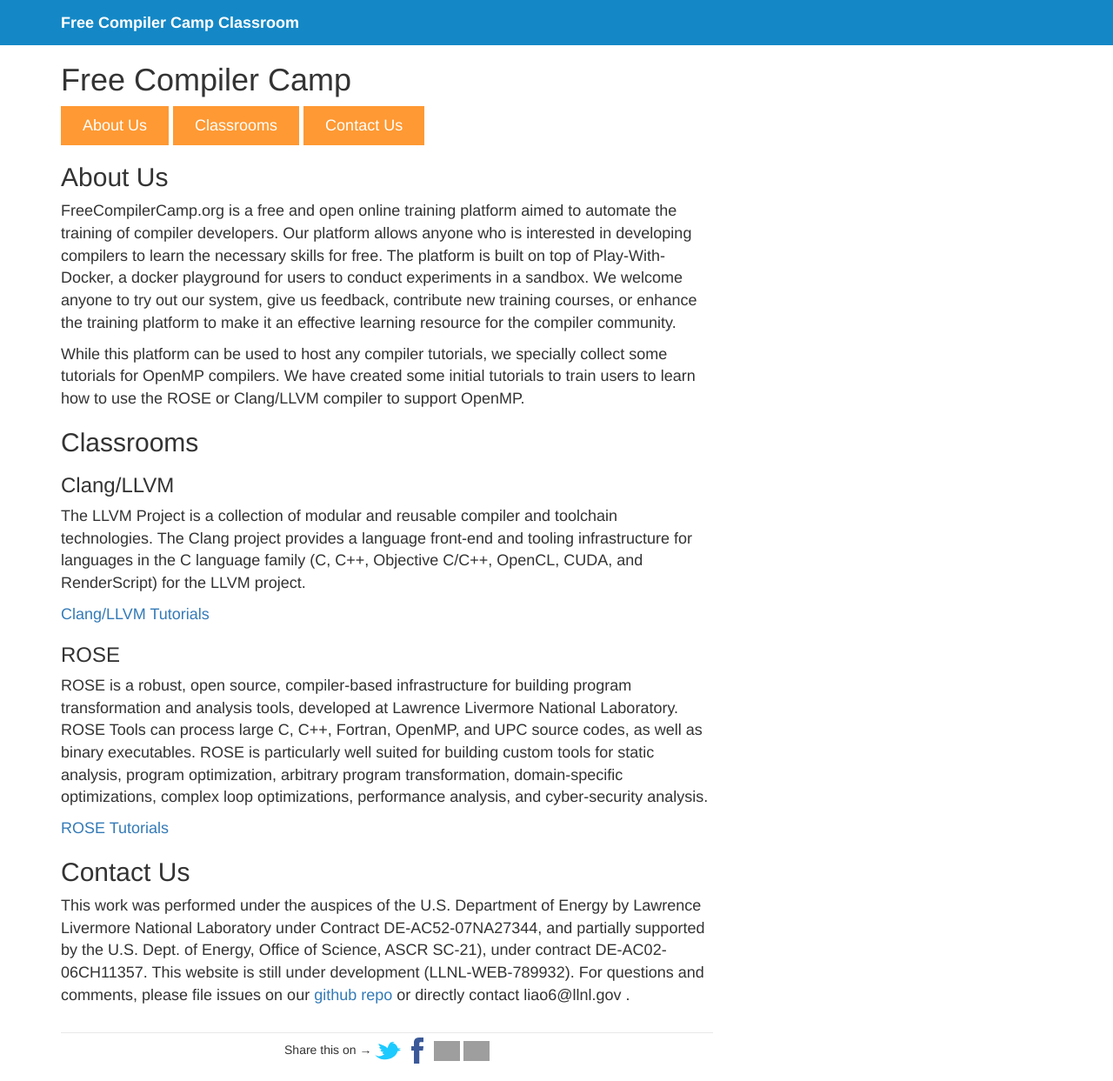
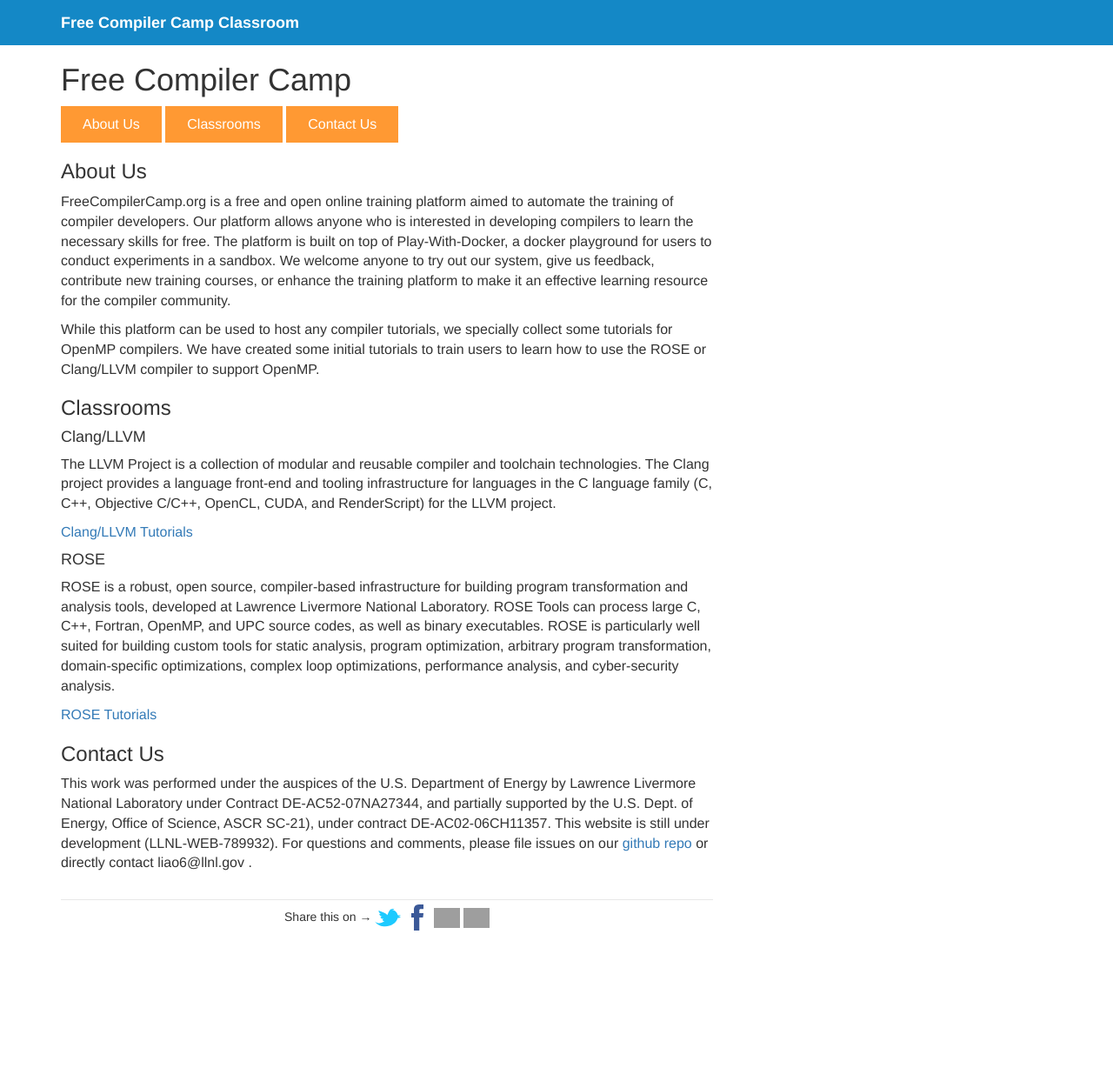
Before and after one commit to chunhualiao/freeCompilerCamp, a Jekyll site: the page built from compiler-classroom/index.html, in a window 1280 px wide. Shown: the whole page at 87% size. Built offline with Jekyll 4.4.1, drawn with Linux system fonts in a browser that asks for light colours; nearby versions of some CDN libraries; the list of posts is cut into pages by our own code; after the commit the page ends 1090 px from its top, so only the background shows below that; grey boxes are pictures that could not be loaded.

Commit message:
reduce the font sizes of frontpage

```diff
--- a/compiler-classroom/index.html
+++ b/compiler-classroom/index.html
@@ -3,11 +3,11 @@
 title: Free Compiler Camp
 ---
 
-<div style="list-style-type:none;font-size:18px">
+<div style="list-style-type:none;font-size:16px">
 
 <a href="#About" class="top">About Us</a>  <a href="#Class" class="top">Classrooms</a>  <a href="#Contact" class="top">Contact Us</a>
 
-<h2 id="About"><a name="About"></a>About Us</h2>
+<h3 id="About"><a name="About"></a>About Us</h3>
 <span><p>
     FreeCompilerCamp.org is a free and open online training platform aimed to automate the training of compiler developers.
   Our platform allows anyone who is interested in developing compilers to learn the necessary skills for free.
@@ -21,16 +21,16 @@
     We have created some initial tutorials to train users to learn how to use the ROSE or Clang/LLVM compiler to support OpenMP.
    </p>
 
-<h2 id="Class"><a name="Class"></a>Classrooms</h2>
+<h3 id="Class"><a name="Class"></a>Classrooms</h3>
 
-<h3>Clang/LLVM</h3>
+<h4>Clang/LLVM</h4>
 <p>
 The LLVM Project is a collection of modular and reusable compiler and toolchain technologies. The Clang project provides a language front-end and tooling infrastructure for languages in the C language family (C, C++, Objective C/C++, OpenCL, CUDA, and RenderScript) for the LLVM project.
 </p>
 
 <a href="/clang-llvm-landing">Clang/LLVM Tutorials</a>
 
-<h3>ROSE</h3>
+<h4>ROSE</h4>
   <p>
   ROSE is a robust, open source, compiler-based infrastructure for building program transformation and analysis tools, developed at
 Lawrence Livermore National Laboratory. ROSE Tools can process large C, C++, Fortran, OpenMP, and UPC source codes, as well as binary executables. ROSE is particularly well suited for building custom tools for static analysis, program optimization, arbitrary program transformation, domain-specific optimizations, complex loop optimizations, performance analysis, and cyber-security analysis.
@@ -38,7 +38,7 @@
 
    <a href="/rose-landing">ROSE Tutorials</a>
 
-<h2 id="Contact"><a name=Contact"></a>Contact Us</h2>
+<h3 id="Contact"><a name=Contact"></a>Contact Us</h3>
 This work was performed under the auspices of the U.S. Department of Energy by Lawrence Livermore National Laboratory under Contract DE-AC52-07NA27344, and partially supported by the U.S. Dept. of Energy, Office of Science, ASCR SC-21), under contract DE-AC02-06CH11357.
 This website is still under development (LLNL-WEB-789932). For questions and comments, please file issues on our <a href="https://github.com/chunhualiao/freeCompilerCamp">github repo</a> or directly contact liao6@llnl.gov .
 
```
